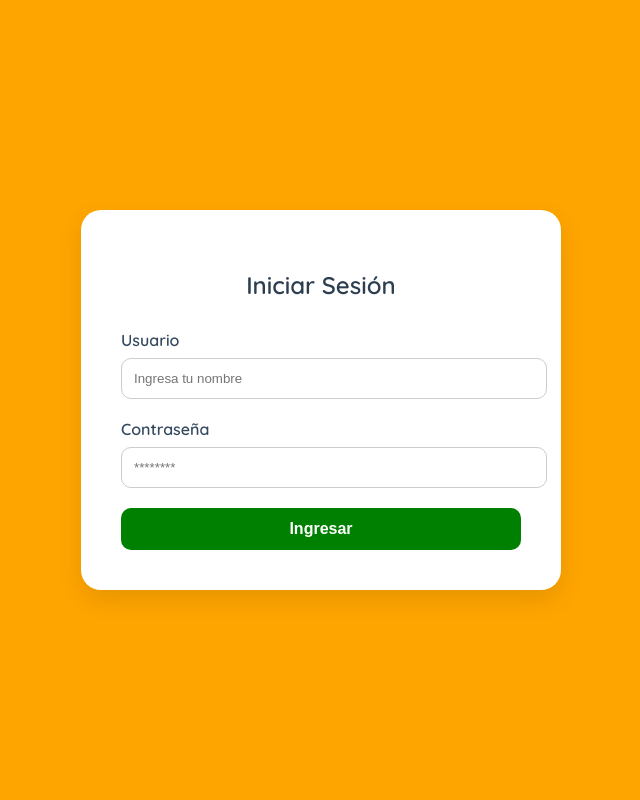
After one commit to AdgaCov/tienda_local, a Flask app: page /auth/login in a window 1280 px wide. The commit adds this page. Shown: the whole page, without its empty margins (319-959 px from the left). Run offline with Flask 3, Linux system fonts and the light colour scheme.

Commit message:
Commit para completar login y requerimientos casi completo

```diff
--- /dev/null
+++ b/controllers/auth_controller.py
@@ -0,0 +1,27 @@
+from flask import Blueprint, render_template, request, redirect, url_for, session, flash
+from flask_login import UserMixin
+from models.vendedor_model import Vendedor
+
+auth_bp = Blueprint('auth', __name__, url_prefix='/auth')
+
+@auth_bp.route('/login', methods=['GET', 'POST'])
+def login():
+    if request.method == 'POST':
+        nombre = request.form['nombre']
+        contrasenia = request.form['contrasenia']
+
+        vendedor = Vendedor.query.filter_by(nombre=nombre).first()
+
+        if vendedor and vendedor.verify_password(contrasenia):
+            session['vendedor_id'] = vendedor.id
+            session['vendedor_nombre'] = vendedor.nombre
+            return redirect(url_for('producto.index'))  # o donde quieras redirigir
+        else:
+            flash('Nombre o contraseña incorrectos')
+
+    return render_template('auth/login.html')
+
+@auth_bp.route('/logout')
+def logout():
+    session.clear()
+    return redirect(url_for('auth.login'))
--- a/controllers/cliente_controller.py
+++ b/controllers/cliente_controller.py
@@ -1,16 +1,19 @@
 from flask import request, redirect, url_for, Blueprint
+from flask_login import login_required
 from models.cliente_model import Cliente
 from views import cliente_view
 
 cliente_bp = Blueprint('cliente', __name__,url_prefix="/clientes")
 
 @cliente_bp.route("/")
+@login_required
 def index():
     #recupera todos los registros de la tabla cliente en forma de objeto
     clientes = Cliente.get_all()
     return cliente_view.list(clientes)
 
 @cliente_bp.route("/create", methods=['GET','POST'])
+@login_required
 def create():
     if request.method == 'POST':
         nombre = request.form['nombre']
@@ -22,6 +25,7 @@ def create():
     return cliente_view.create()
 
 @cliente_bp.route("/edit/<int:id>", methods = ['GET', 'POST'])
+@login_required
 def edit(id):
     cliente = Cliente.get_by_id(id)
     if request.method == 'POST':
@@ -34,6 +38,7 @@ def edit(id):
     return cliente_view.edit(cliente)
 
 @cliente_bp.route("/delete/<int:id>")
+@login_required
 def delete(id):
     cliente = Cliente.get_by_id(id)
     cliente.delete()
--- a/controllers/prestamo_controller.py
+++ b/controllers/prestamo_controller.py
@@ -1,5 +1,5 @@
 from flask import request, redirect, url_for, Blueprint
-
+from flask_login import login_required
 from models.cliente_model import Cliente
 from models.producto_model import Producto
 from models.vendedor_model import Vendedor
@@ -10,11 +10,13 @@ from views import cliente_view, producto_view, vendedor_view, prestamo_view
 prestamo_bp = Blueprint ('prestamo', __name__, url_prefix="/prestamos")
 
 @prestamo_bp.route("/")
+@login_required
 def index():
     prestamos = Prestamo.get_all()
     return prestamo_view.list(prestamos)
 
 @prestamo_bp.route("/create", methods = ['GET', 'POST'])
+@login_required
 def create():
     if request.method == 'POST':
         cliente_id = request.form['cliente_id']
@@ -32,6 +34,7 @@ def create():
     return prestamo_view.create(clientes, productos, vendedores)
 
 @prestamo_bp.route("/edit/<int:id>", methods = ['GET', 'POST'])
+@login_required
 def edit(id):
     prestamo = Prestamo.get_by_id(id)
     if request.method == 'POST':
@@ -49,6 +52,7 @@ def edit(id):
     return prestamo_view.edit(prestamo, clientes, productos, vendedores)
 
 @prestamo_bp.route("/delete/<int:id>")
+@login_required
 def delete(id):
     prestamo = Prestamo.get_by_id(id)
     prestamo.delete()
--- a/controllers/producto_controller.py
+++ b/controllers/producto_controller.py
@@ -1,15 +1,18 @@
 from flask import request, redirect, url_for, Blueprint
+from flask_login import login_required
 from models.producto_model import Producto
 from views import producto_view
 
 producto_bp = Blueprint('producto', __name__, url_prefix="/productos")
 
 @producto_bp.route("/")
+@login_required
 def index():
     productos = Producto.get_all()
     return producto_view.list(productos)
 
 @producto_bp.route("/create", methods = ['GET','POST'])
+@login_required
 def create():
     if request.method == 'POST':
         descripcion = request.form['descripcion']
@@ -22,6 +25,7 @@ def create():
     return producto_view.create()
 
 @producto_bp.route("/edit/<int:id>", methods = ['GET','POST'])
+@login_required
 def edit(id):
     producto = Producto.get_by_id(id)
     if request.method == 'POST':
@@ -34,6 +38,7 @@ def edit(id):
     return producto_view.edit(producto)
 
 @producto_bp.route("/delete/<int:id>")
+@login_required
 def delete(id):
     producto = Producto.get_by_id(id)
     producto.delete()
--- a/controllers/vendedor_controller.py
+++ b/controllers/vendedor_controller.py
@@ -1,15 +1,18 @@
 from flask import request, redirect, url_for, Blueprint
+from flask_login import login_required
 from models.vendedor_model import Vendedor
 from views import vendedor_view
 
 vendedor_bp = Blueprint('vendedor',__name__, url_prefix="/vendedores")
 
 @vendedor_bp.route("/")
+@login_required
 def index():
     vendedores = Vendedor.get_all()
     return vendedor_view.list(vendedores)
 
 @vendedor_bp.route("/create", methods = ['GET', 'POST'])
+@login_required
 def create():
     if request.method == 'POST':
         nombre = request.form['nombre']
@@ -22,6 +25,7 @@ def create():
     return vendedor_view.create()
 
 @vendedor_bp.route("/edit/<int:id>", methods = ['GET', 'POST'])
+@login_required
 def edit(id):
     vendedor = Vendedor.get_by_id(id)
     if request.method == 'POST':
@@ -34,6 +38,7 @@ def edit(id):
     return vendedor_view.edit(vendedor)
 
 @vendedor_bp.route("/delete/<int:id>")
+@login_required
 def delete(id):
     vendedor = Vendedor.get_by_id(id)
     vendedor.delete()
--- a/run.py
+++ b/run.py
@@ -1,21 +1,32 @@
-from flask import Flask, request
-from controllers import cliente_controller, vendedor_controller, producto_controller, prestamo_controller
+from flask import Flask, request, redirect, url_for
+from flask_login import LoginManager, login_user, login_required, logout_user, UserMixin, current_user
+from controllers import cliente_controller, vendedor_controller, producto_controller, prestamo_controller, auth_controller
+from models.vendedor_model import Vendedor
 from database import db
 
 app = Flask(__name__)
+app.secret_key = "miclavesecreta"
 
 app.config["SQLALCHEMY_DATABASE_URI"] = "sqlite:///tienda.db"
 app.config["SQLALCHEMY_TRACK_MODIFICATIONS"] = False
+login_manager = LoginManager()
+login_manager.init_app(app)
+login_manager.login_view = 'auth.login'
 
 db.init_app(app)
 app.register_blueprint(cliente_controller.cliente_bp)
 app.register_blueprint(vendedor_controller.vendedor_bp)
 app.register_blueprint(producto_controller.producto_bp)
 app.register_blueprint(prestamo_controller.prestamo_bp)
+app.register_blueprint(auth_controller.auth_bp)
+
+@login_manager.user_loader
+def load_user(user_id):
+    return Vendedor.query.get(int(user_id))
 
 @app.route("/")
 def home():
-    return "<h1>Iniciando tienda :D</h1>"
+    return redirect(url_for('auth.login'))
 
 if __name__ == "__main__":
     with app.app_context():
--- /dev/null
+++ b/templates/auth/login.html
@@ -0,0 +1,106 @@
+<!DOCTYPE html>
+<html lang="es">
+<head>
+    <meta charset="UTF-8">
+    <title>Iniciar sesión | Tienda</title>
+    <link rel="preconnect" href="https://fonts.googleapis.com">
+    <link rel="stylesheet" href="{{ url_for('static', filename='styles.css') }}">
+    <link href="https://fonts.googleapis.com/css2?family=Quicksand:wght@400;600&display=swap" rel="stylesheet">
+    <style>
+        body {
+            font-family: 'Quicksand', sans-serif;
+            background: orange;
+            display: flex;
+            justify-content: center;
+            align-items: center;
+            height: 100vh;
+            margin: 0;
+        }
+
+        .login-container {
+            background-color: #ffffff;
+            padding: 40px;
+            border-radius: 20px;
+            box-shadow: 0 10px 25px rgba(0, 0, 0, 0.1);
+            width: 100%;
+            max-width: 400px;
+        }
+
+        h2 {
+            text-align: center;
+            color: #2c3e50;
+            margin-bottom: 30px;
+        }
+
+        label {
+            font-weight: 600;
+            display: block;
+            margin-bottom: 8px;
+            color: #34495e;
+        }
+
+        input {
+            width: 100%;
+            padding: 12px;
+            margin-bottom: 20px;
+            border: 1px solid #ccc;
+            border-radius: 10px;
+            transition: border-color 0.3s;
+        }
+
+        input:focus {
+            outline: none;
+            border-color: greenyellow;
+        }
+
+        button {
+            width: 100%;
+            padding: 12px;
+            background-color: green;
+            color: white;
+            border: none;
+            border-radius: 10px;
+            font-size: 16px;
+            font-weight: bold;
+            cursor: pointer;
+            transition: background-color 0.3s;
+        }
+
+        button:hover {
+            background-color: #0097a7;
+        }
+
+        ul {
+            list-style: none;
+            padding: 0;
+            margin-bottom: 20px;
+            color: #e74c3c;
+            font-weight: 600;
+            text-align: center;
+        }
+    </style>
+</head>
+<body>
+    <div class="login-container">
+        <h2>Iniciar Sesión</h2>
+        {% with messages = get_flashed_messages() %}
+            {% if messages %}
+                <ul>
+                    {% for message in messages %}
+                        <li>{{ message }}</li>
+                    {% endfor %}
+                </ul>
+            {% endif %}
+        {% endwith %}
+        <form method="POST">
+            <label for="nombre">Usuario</label>
+            <input type="text" name="nombre" placeholder="Ingresa tu nombre" required>
+
+            <label for="contrasenia">Contraseña</label>
+            <input type="password" name="contrasenia" placeholder="********" required>
+
+            <button type="submit">Ingresar</button>
+        </form>
+    </div>
+</body>
+</html>
--- a/templates/vendedores/create.html
+++ b/templates/vendedores/create.html
@@ -11,7 +11,7 @@
     </div>
     <div class="mb-3">
         <label for="" class="form-label">Contraseña</label>
-        <input type="text" class="form-control" name="contrasenia" required>
+        <input type="password" class="form-control" name="contrasenia" required>
     </div>
     <div class="mb-3">
         <label for="" class="form-label">Telefono</label>
--- a/templates/vendedores/edit.html
+++ b/templates/vendedores/edit.html
@@ -11,7 +11,7 @@
     </div>
     <div class="mb-3">
         <label for="" class="form-label">Contraseña</label>
-        <input type="text" class="form-control" name="contrasenia" value="{{vendedor.contrasenia}}" required>
+        <input type="password" class="form-control" name="contrasenia" placeholder="Nueva contraseña">
     </div>
     <div class="mb-3">
         <label for="" class="form-label">Telefono</label>
--- a/templates/vendedores/index.html
+++ b/templates/vendedores/index.html
@@ -10,7 +10,6 @@
     <tr>
         <th>ID</th>
         <th>Nombre</th>
-        <th>Contraseña</th>
         <th>Teléfono</th>
         <th></th>
         <th></th>
@@ -19,7 +18,6 @@
     <tr>
         <td>{{item.id}}</td>
         <td>{{item.nombre}}</td>
-        <td>{{item.contrasenia}}</td>
         <td>{{item.telefono}}</td>
         <td>
             <a href="{{url_for('vendedor.edit', id=item.id)}}" class="btn btn-warning">Editar</a>
```
Also changed, not shown: models/vendedor_model.py (+16 -4 lines), instance/tienda.db.
